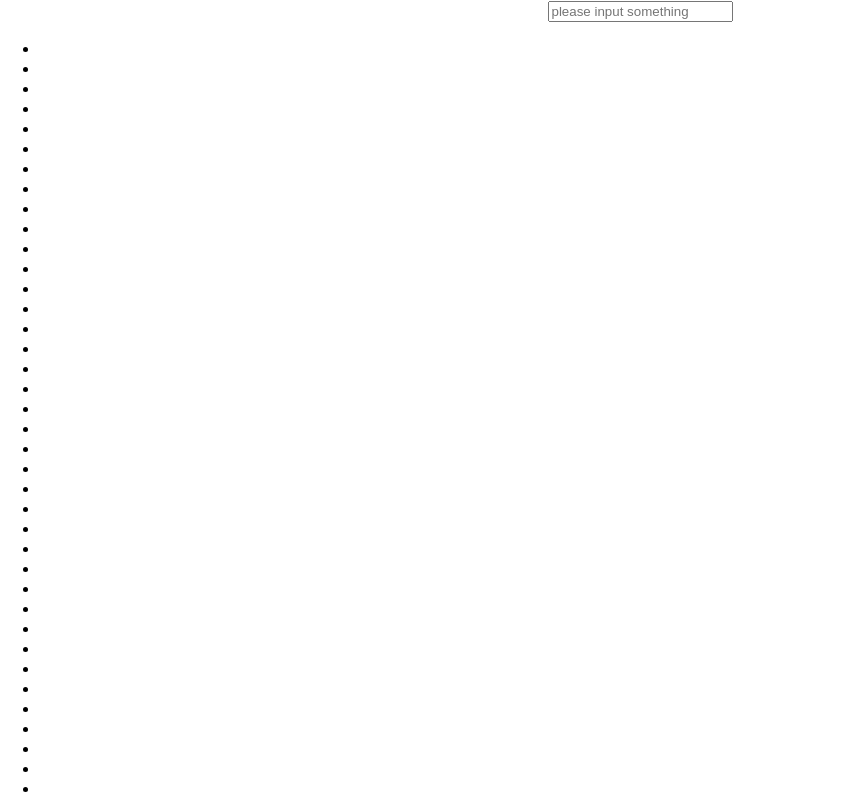
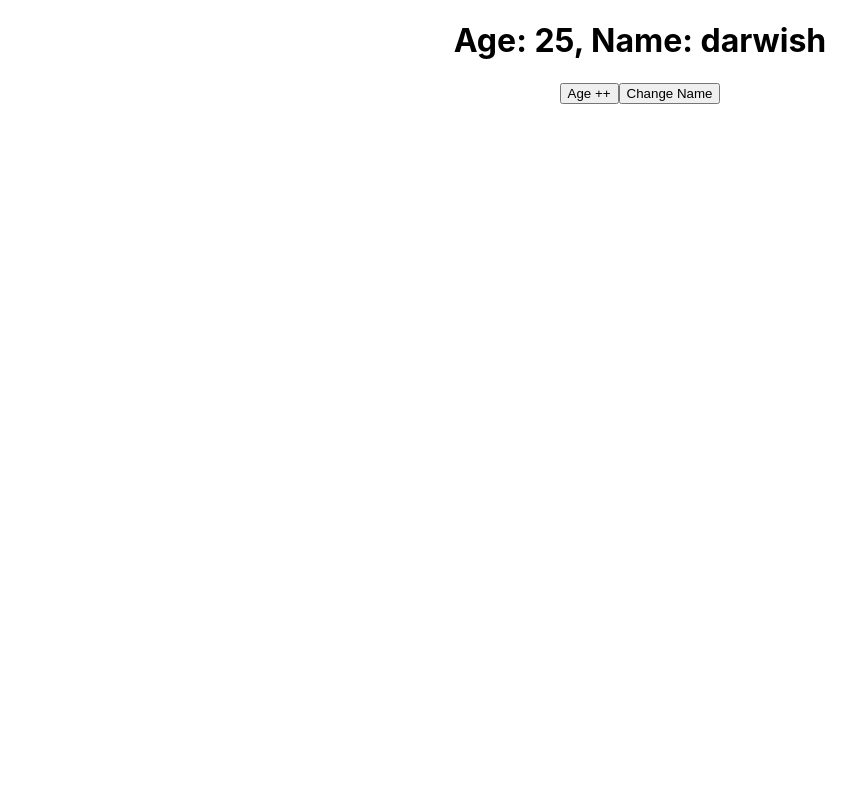
Before and after one commit to LonelyFellas/darwish-react-hooks, a React (Create React App) app: page / in a window 1280 px wide. Shown: the top 800 px of the page, without its empty margins (0-865 px from the left). Built offline with nearby package versions, Linux system fonts and the light colour scheme.

Commit message:
add useReactState

```diff
--- a/src/App.tsx
+++ b/src/App.tsx
@@ -16,28 +16,31 @@ import './App.css';
 // import UseMapDemo from './hooks/useMap/UseMap.demo';
 // import UseListDemo from './hooks/useList/UseList.demo';
 // import UseEffectOnceDemo from './hooks/useUpdateEffectOnce/UseUpdateEffectOnce.demo';
-
+import UseReactState from './hooks/useReactState/UseReactState.demo';
 function App() {
   const [value, setValue] = React.useState('');
-  const derValue = useDeferredValue(value)
+  const derValue = useDeferredValue(value);
   return (
     <div className="App">
       {/* <UseEffectOnceDemo /> */}
-      <input placeholder="please input something" onChange={(e) => setValue(e.target.value)}/>
+      {/* <input placeholder="please input something" onChange={(e) => setValue(e.target.value)}/> */}
 
-      <LongList derValue={derValue}/>
+      {/* <LongList derValue={derValue}/> */}
+      <UseReactState />
     </div>
   );
 }
 
 export default App;
 
-const LongList = memo(({derValue}: {derValue: string}) => {
-
-
-  return   <ul>
-      {Array(50000).fill('a').map((item, index) => (
-        <li key={index}>{derValue}</li>
-      ))}
+const LongList = memo(({ derValue }: { derValue: string }) => {
+  return (
+    <ul>
+      {Array(50000)
+        .fill('a')
+        .map((item, index) => (
+          <li key={index}>{derValue}</li>
+        ))}
     </ul>
-})
+  );
+});
--- a/src/hooks/useDisplayDevError/index.ts
+++ b/src/hooks/useDisplayDevError/index.ts
@@ -5,7 +5,7 @@ import * as React from 'react';
  * @param errorText 默认错误信息
  * @returns 返回出发错误信息的函数，⚠️注意：错误信息只会在开发环境触发
  */
-const useDisplayDevError: (errorText?: string) => (err?: string) => void = (errorText) => {
+const useDisplayDevError: <T>(errorText?: T) => (err?: T) => void = (errorText) => {
   const [error, setError] = React.useState(errorText);
 
   React.useEffect(() => {
@@ -14,7 +14,7 @@ const useDisplayDevError: (errorText?: string) => (err?: string) => void = (erro
     }
   }, [error])
 
-  const dispatchError = React.useCallback((err?: string) => {
+  const dispatchError = React.useCallback((err?: any) => {
     return setError(typeof err === 'undefined' ? errorText : err)
   }, [])
 
```
Also changed, not shown: src/functions/typeof_data.ts (+9 -5 lines).
